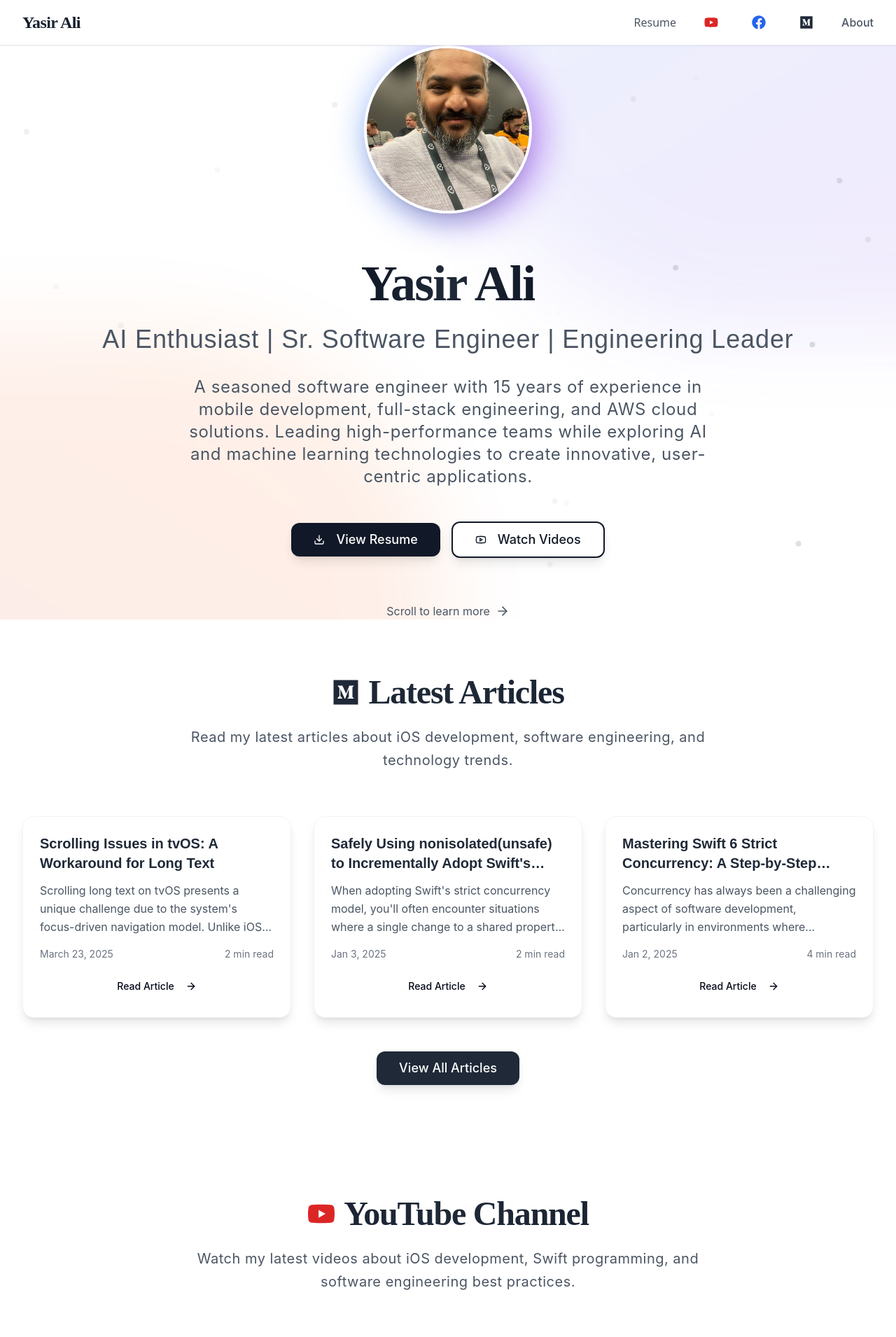
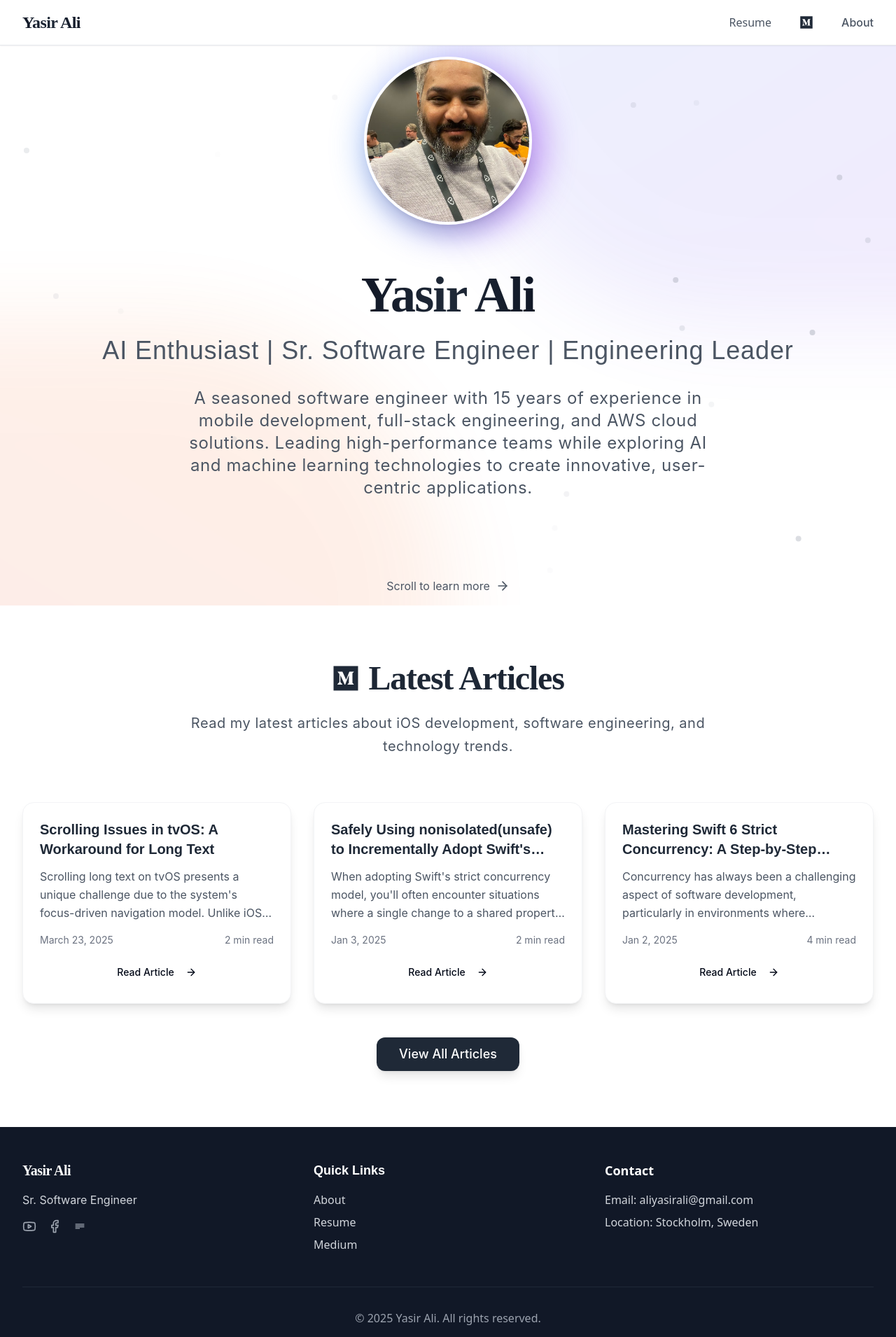
Before and after one commit to yasali/yasali.github.io, a React (Vite) app: page / in a window 1280 px wide. Shown: the top 1910 px of the page at 70% size. Built offline with nearby package versions, Linux system fonts and the light colour scheme.

Commit message:
Resume, Youtube, Facebook removed

```diff
--- a/src/components/Footer.tsx
+++ b/src/components/Footer.tsx
@@ -35,8 +35,8 @@ const Footer = () => {
             <ul className="space-y-2">
               <FooterLink href="#about">About</FooterLink>
               <FooterLink href="#cv">Resume</FooterLink>
-              <FooterLink href="#youtube">YouTube</FooterLink>
-              <FooterLink href="#facebook">Facebook</FooterLink>
+              {/*<FooterLink href="#youtube">YouTube</FooterLink> */}
+              {/*<FooterLink href="#facebook">Facebook</FooterLink>*/}
               <FooterLink href="#medium">Medium</FooterLink>
             </ul>
           </div>
--- a/src/components/Hero.tsx
+++ b/src/components/Hero.tsx
@@ -78,6 +78,7 @@ const Hero = () => {
             transition={{ duration: 0.8, delay: 0.6 }}
             className="flex flex-col sm:flex-row gap-4 justify-center items-center"
           >
+            {/*
             <Button
               asChild
               className="bg-gray-900 hover:bg-gray-800 text-white transform hover:scale-105 transition-all duration-300 font-inter px-8 py-6 text-lg rounded-xl shadow-lg hover:shadow-xl group"
@@ -97,6 +98,7 @@ const Hero = () => {
                 Watch Videos
               </a>
             </Button>
+           */}
           </motion.div>
 
           <motion.div
--- a/src/components/Navbar.tsx
+++ b/src/components/Navbar.tsx
@@ -34,8 +34,8 @@ const Navbar = () => {
           {/* Desktop navigation */}
           <div className="hidden md:flex md:items-center md:space-x-8">
             <NavLink href="/resume">Resume</NavLink>
-            <SocialLink onClick={() => handleSocialLink('youtube')} icon={<FaYoutube className="h-5 w-5 text-red-600" />} />
-            <SocialLink onClick={() => handleSocialLink('facebook')} icon={<FaFacebook className="h-5 w-5 text-blue-600" />} />
+            {/*<SocialLink onClick={() => handleSocialLink('youtube')} icon={<FaYoutube className="h-5 w-5 text-red-600" />} /> */}
+            {/*<SocialLink onClick={() => handleSocialLink('facebook')} icon={<FaFacebook className="h-5 w-5 text-blue-600" />} /> */}
             <SocialLink onClick={() => handleSocialLink('medium')} icon={<FaMedium className="h-5 w-5 text-gray-800" />} />
             <button
               onClick={() => handleSocialLink('about')}
--- a/src/pages/Index.tsx
+++ b/src/pages/Index.tsx
@@ -25,8 +25,8 @@ const Index = () => {
       <main className="flex-grow">
         <Hero />
         <MediumSection />
-        <YouTubeSection />
-        <FacebookSection />
+        {/* <YouTubeSection /> */}
+        {/* <FacebookSection /> */}
       </main>
       <Footer />
     </div>
```
